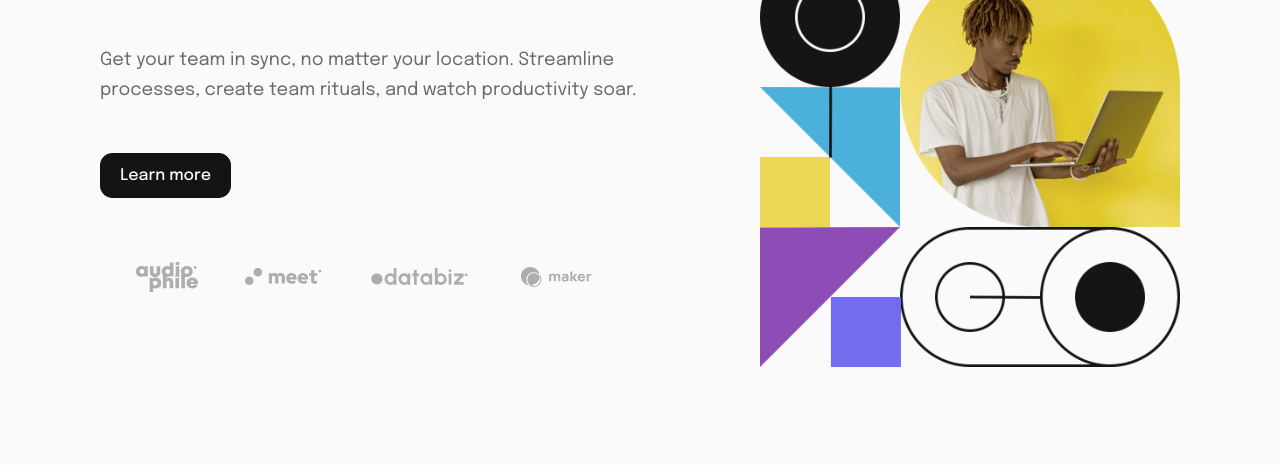
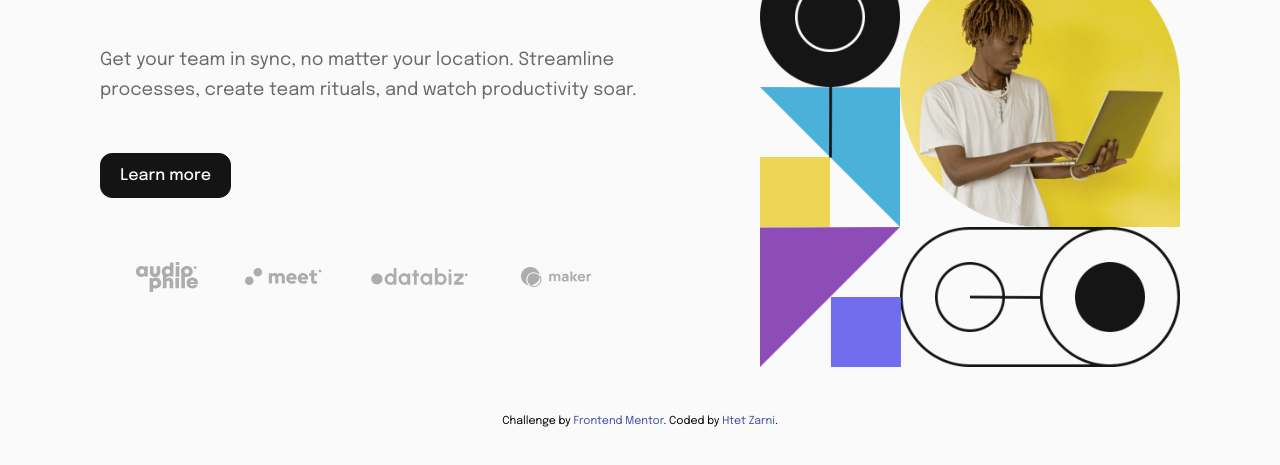
Before and after one commit to retardH/intro_section_page_mini_project, a plain HTML site: page index.html in a window 1280 px wide. Shown: the part 313-778 px from the top of the page. Drawn offline with Linux system fonts and the light colour scheme.

Commit message:
added some html codes

```diff
--- a/index.html
+++ b/index.html
@@ -242,10 +242,12 @@
       </div>
     </section>
 
-    <!-- <div class="attribution"> -->
-    <!-- Challenge by <a href="https://www.frontendmentor.io?ref=challenge" target="_blank">Frontend Mentor</a>.  -->
-    <!-- Coded by <a href="#">Your Name Here</a>. -->
-    <!-- </div> -->
+    <div class="attribution">
+      Challenge by
+      <a href="https://www.frontendmentor.io?ref=challenge" target="_blank"
+        >Frontend Mentor</a
+      >. Coded by <a href="https://github.com/retardH">Htet Zarni</a>.
+    </div>
 
     <script src="./script.js"></script>
   </body>
--- a/style.css
+++ b/style.css
@@ -279,6 +279,11 @@ article p {
   text-align: center;
 }
 
+.attribution {
+  margin: 2rem 0;
+  text-align: center;
+  font-size: 14px;
+}
 /* media queries  */
 
 @media (max-width: 920px) {
```
